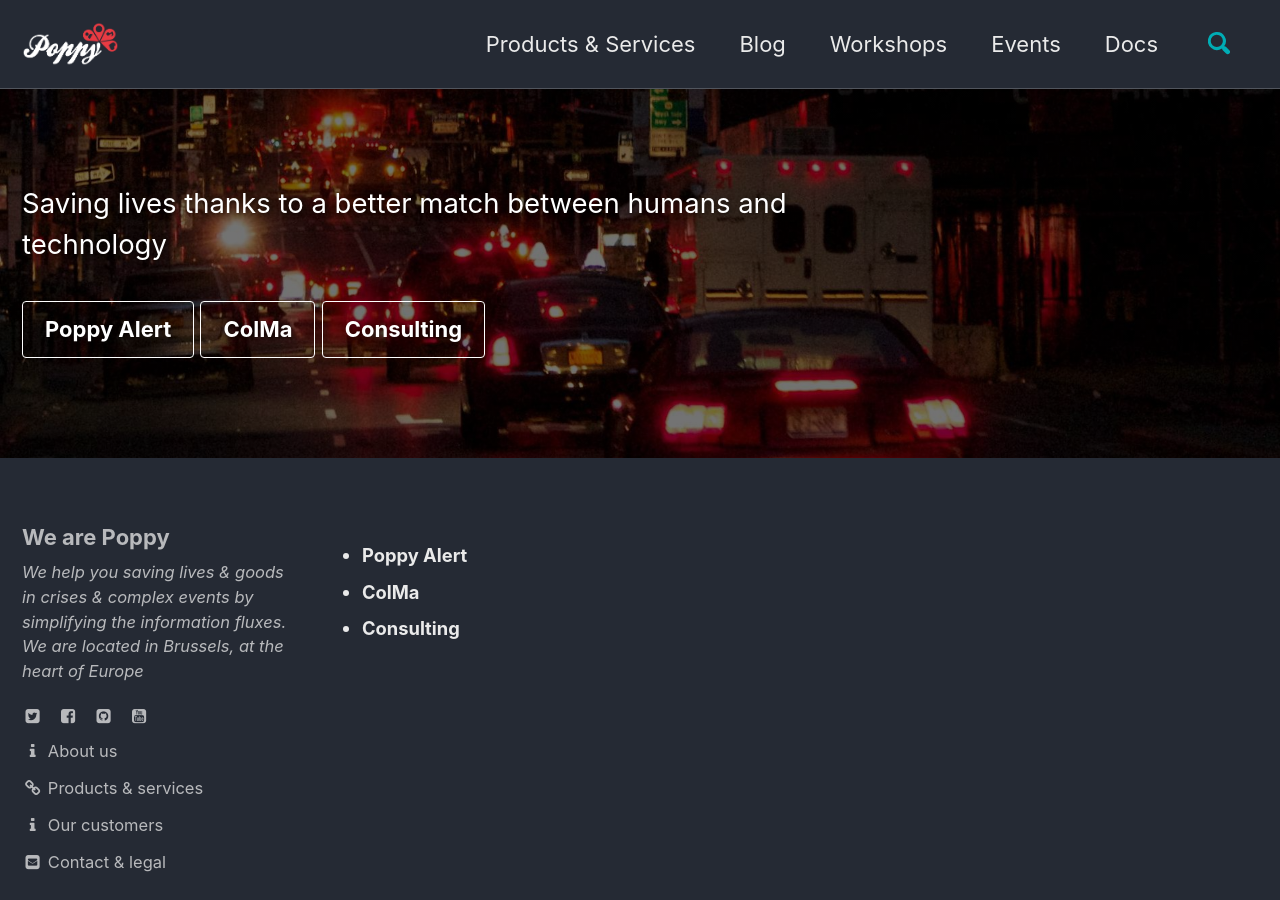
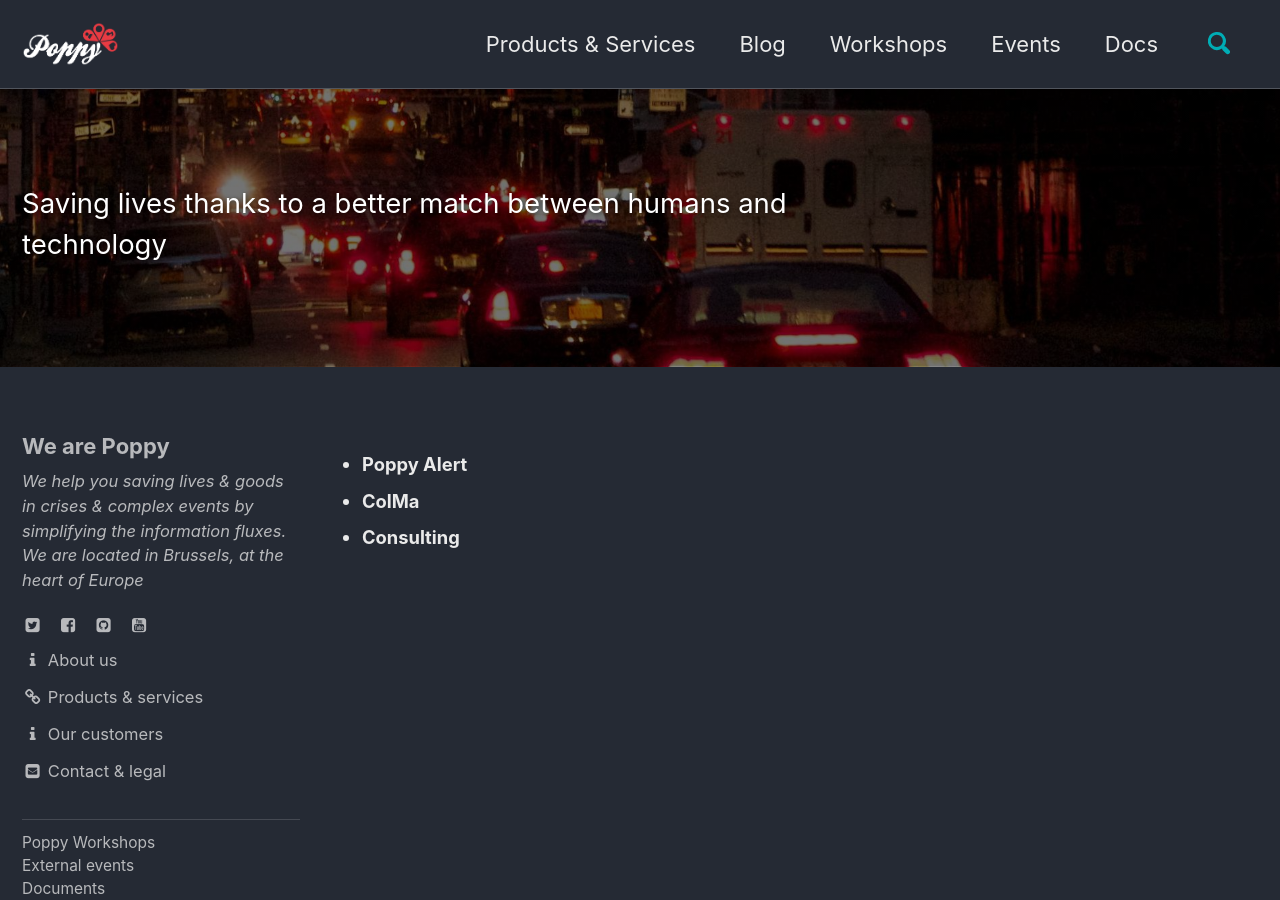
Before and after one commit to ccloquet/ccloquet.github.io, a Jekyll site: the page built from _pages/products_and_services.html, in a window 1280 px wide and 900 px high. Built offline with Jekyll 4.4.1, drawn with Linux system fonts in a browser that asks for light colours; cached includes are drawn as plain includes.

Commit message:
Update products_and_services.html

```diff
--- a/_pages/products_and_services.html
+++ b/_pages/products_and_services.html
@@ -2,17 +2,10 @@
 layout: single
 share: false
 author_profile: true
-excerpt: "Saving lives thanks to a better match between humans and technology"
+excerpt: "Saving lives thanks to a better match between humans \nand technology"
 header:
   overlay_image: /images/header.jpg
   overlay_filter: 0.55 # same as adding an opacity of 0.5 to a black background
-  actions:
-    - label: "Poppy Alert"
-      url: "https://alerts.my-poppy.eu"
-    - label: "ColMa"
-      url: "https://colma.my-poppy.eu"
-    - label: "Consulting"
-      url: "https://maps.my-poppy.eu"
 permalink: /products/
 ---
 
```
